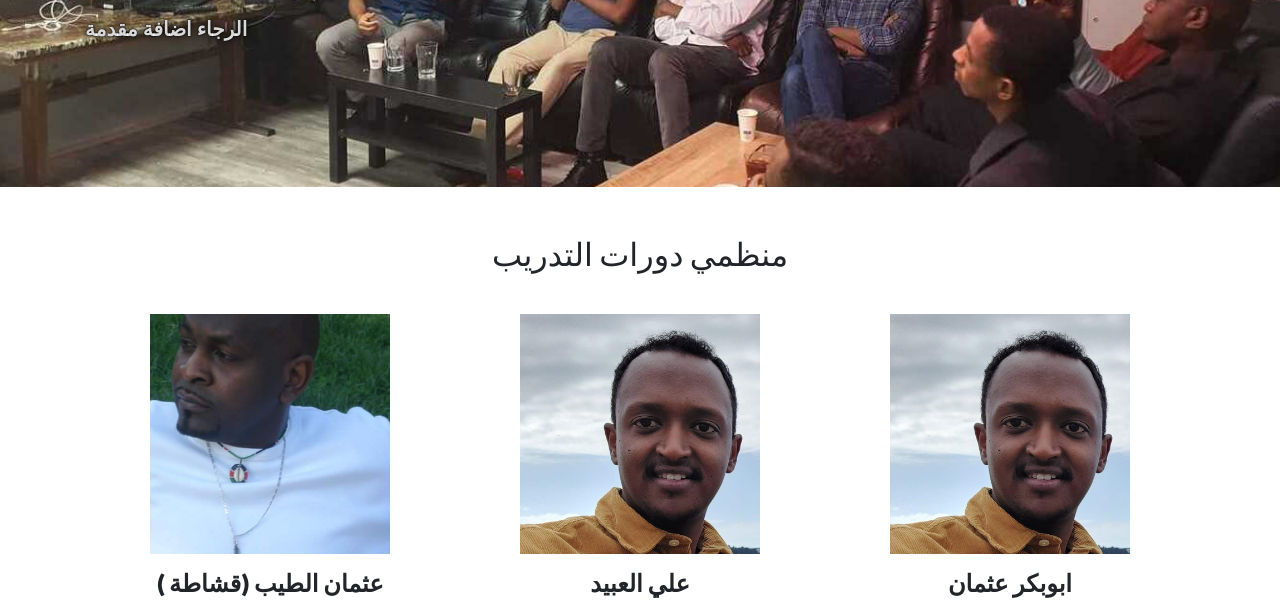
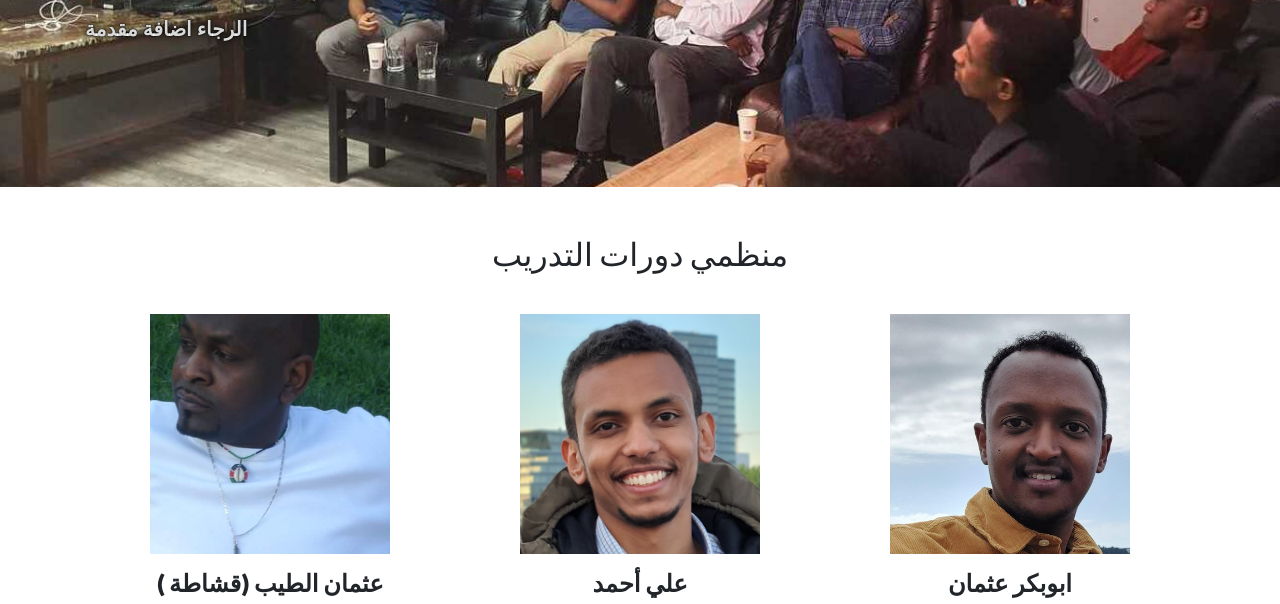
Before and after one commit to baloola/test-html, a plain HTML site: page naucse_build/index.html in a window 1280 px wide. Shown: the part 466-1070 px from the top of the page. Drawn offline with nearby package versions, Linux system fonts and the light colour scheme.

Commit message:
some edits

```diff
--- a/naucse_build/index.html
+++ b/naucse_build/index.html
@@ -71,9 +71,9 @@
 
     <div class="person">
       <div class="member-photo">
-        <img src="./static/img/team/ali.jpeg" class="img-circle" />
+        <img src="./static/img/team/ali.png" class="img-circle" />
       </div>
-      <h5 class="member-name"><strong>علي العبيد</strong></h5>
+      <h5 class="member-name"><strong>علي أحمد</strong></h5>
       <span><em>منظم, مدرب</em></span>
       <ul><li><a href="mailto:ali.a.obeid@outlook.com"><img src="./static/img/links/mail-link.png" /></a>
         </li><li><a href="https://www.linkedin.com/in/ali-obeid-393b801a9/"><img src="./static/img/links/linkedin-link.png" /></a>
```
Also changed, not shown: naucse_build/2024/microsoft-office-intro/index.html (+1 -1 lines), naucse_build/2024/pyladies-en-vienna-2024-spring/index.html (+1 -1 lines), naucse_build/v0/2024/microsoft-office-intro.json (+1 -1 lines), naucse_build/v0/2024/pyladies-en-vienna-2024-spring.json (+1 -1 lines), naucse_build/static/img/team/ali.jpeg (deleted), naucse_build/static/img/team/ali.png (added).
